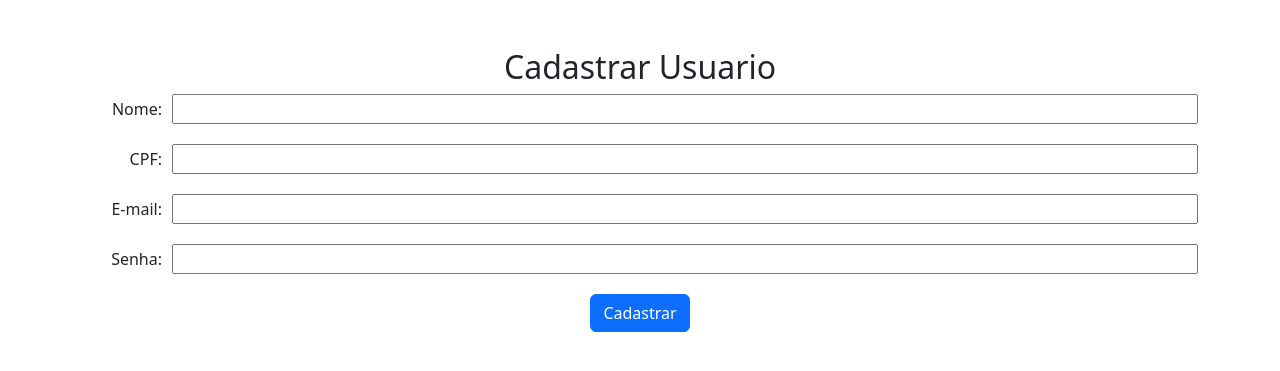
After one commit to Wesley-Silva-hub/formulario-carretinha, a Django app: page /cadastrar_usuario/ in a window 1280 px wide. The commit adds this page. Shown: the top 371 px of the page. Run offline with Django 5.2, Linux system fonts and the light colour scheme.

Commit message:
add news templates

```diff
--- a/formularioInterior/forms.py
+++ b/formularioInterior/forms.py
@@ -1,8 +1,8 @@
 
 from django import forms
-from .models import Pessoa
+from .models import Usuario
 
-class PessoaFormulario(forms.ModelForm):
+class UsuarioFormulario(forms.ModelForm):
     class Meta:
-        model = Pessoa
-        fields = ['nome', 'cpf']
+        model = Usuario
+        fields = ['nomeUsuario', 'cpfUsuario', 'emailUsuario', 'senhaUsuario', 'codUsuario']
--- a/formularioInterior/models.py
+++ b/formularioInterior/models.py
@@ -1,9 +1,33 @@
 
 from django.db import models
+from django.contrib.auth.hashers import make_password
+from django.contrib.auth.models import AbstractBaseUser
 
-class Pessoa(models.Model):
-    nome = models.CharField(max_length=100)
-    cpf = models.CharField(max_length=14, unique=True)
+class Usuario(AbstractBaseUser):
+
+    nomeUsuario = models.CharField(max_length=100)
+    cpfUsuario = models.CharField(max_length=14, unique=True, null=False, blank=False)
+    emailUsuario = models.CharField(max_length=100)
+    senhaUsuario = models.CharField(max_length=10)
+    codUsuario = models.AutoField(primary_key=True, null=False, blank=False)
+    USERNAME_FIELD = 'codUsuario'
+    def __str__(self):
+        return self.nomeUsuario
+
+    def setar_senhaUsuario(self, senha_plana):
+        self.senhaUsuario = make_password(senha_plana)
+
+class Hospital(models.Model):
+    nomeHospital = models.CharField(max_length=100)
+    codHospital = models.AutoField(primary_key=True, null=False, blank=False)
+    sn_interior = models.CharField(max_length=1)
 
     def __str__(self):
-        return self.nome
+        return self.nomeHospital
+
+
+class Cidade(models.Model):
+    nomeCidade = models.CharField(max_length=50)
+    codCidade = models.AutoField(primary_key=True)
+    def __str__(self):
+        return self.nomeCidade
--- /dev/null
+++ b/formularioInterior/templates/cadastrar_usuario.html
@@ -0,0 +1,84 @@
+<!DOCTYPE html>
+<html lang="en">
+<head>
+    <meta charset="UTF-8">
+    <meta name="viewport" content="width=device-width, initial-scale=1, shrink-to-fit=no">
+    <title>Cadastrar Usuario</title>
+    <!-- Adicione os links para os arquivos CSS do Bootstrap -->
+    <link href="https://cdn.jsdelivr.net/npm/bootstrap@5.3.0/dist/css/bootstrap.min.css" rel="stylesheet">
+    <style>
+        /* Adicione estilos personalizados aqui, se necessário */
+        .form-group {
+            display: flex;
+            flex-direction: row;
+            align-items: center;
+            margin-bottom: 20px; /* Espaçamento entre os campos */
+        }
+
+        .form-group label {
+            width: 80px; /* Largura fixa reduzida para os rótulos */
+            margin-right: 10px; /* Espaçamento entre o rótulo e o campo de entrada */
+            text-align: right; /* Alinhamento do texto do rótulo à direita */
+        }
+
+        .form-group input {
+            flex: 1; /* O campo de entrada ocupa todo o espaço restante */
+        }
+
+        .submit-button {
+            display: flex;
+            justify-content: center;
+        }
+    </style>
+</head>
+<body>
+
+<div class="container mt-5">
+    <h2 class="text-center">Cadastrar Usuario</h2>
+
+    <form method="post" action="{% url 'cadastrar_usuario' %}" class="needs-validation" novalidate>
+        {% csrf_token %}
+
+        <!-- Adicione classes Bootstrap aos elementos do formulário -->
+        <div class="form-group">
+            <label for="id_nomeUsuario">Nome:</label>
+            {{ form.nomeUsuario }}
+            <div class="invalid-feedback">
+                Por favor, insira o nome.
+            </div>
+        </div>
+
+        <div class="form-group">
+            <label for="id_cpfUsuario">CPF:</label>
+            {{ form.cpfUsuario }}
+            <div class="invalid-feedback">
+                Por favor, insira o CPF.
+            </div>
+        </div>
+
+        <div class="form-group">
+            <label for="id_emailUsuario">E-mail:</label>
+            {{ form.emailUsuario }}
+            <div class="invalid-feedback">
+                Por favor, insira o E-mail.
+            </div>
+        </div>
+
+        <div class="form-group">
+            <label for="id_senhaUsuario">Senha:</label>
+            {{ form.senhaUsuario }}
+            <div class="invalid-feedback">
+                Por favor, insira a senha.
+            </div>
+        </div>
+
+        <div class="submit-button">
+            <button type="submit" class="btn btn-primary">Cadastrar</button>
+        </div>
+    </form>
+</div>
+
+<!-- Adicione os scripts do Bootstrap no final do corpo para melhor desempenho -->
+<script src="https://cdn.jsdelivr.net/npm/bootstrap@5.3.0/dist/js/bootstrap.bundle.min.js"></script>
+</body>
+</html>
--- a/formularioInterior/urls.py
+++ b/formularioInterior/urls.py
@@ -5,7 +5,7 @@ favicon_view = RedirectView.as_view(url='/static/favicon.ico', permanent=True)
 from . import views
 urlpatterns = [
     path('', views.index, name='index'),
-    path('cadastrar_pessoa/', views.cadastrar_pessoa, name='cadastrar_pessoa'),
-    path('listar_pessoas/', views.listar_pessoas, name='listar_pessoas'),
+    path('cadastrar_usuario/', views.cadastrar_usuario, name='cadastrar_usuario'),
+    path('listar_usuarios/', views.listar_usuarios, name='listar_usuarios'),
     path('favicon.ico', RedirectView.as_view(url=staticfiles_storage.url('images/favicon.ico')))
 ]
--- a/formularioInterior/views.py
+++ b/formularioInterior/views.py
@@ -1,22 +1,39 @@
 from django.shortcuts import render, redirect
-from .forms import PessoaFormulario
-from .models import Pessoa
+from .forms import UsuarioFormulario
+from .models import Usuario
+from django.contrib.auth import authenticate, login
 
 def index(request):
     return render(request, 'index.html')
 
+def fazer_login(request):
+    if request.method == 'POST':
+        cpf = request.POST.get('cpf')
+        senha = request.POST.get('senha')
+        usuario = authenticate(request, cpf=cpf, senha=senha)
+        if usuario is not None:
+            login(request, usuario)
+            # Redirecionar para a página desejada após o login
+            return redirect('pagina_desejada')
+        else:
+            # Exibir mensagem de erro de login
+            return render(request, 'index.html', {'erro_login': True})
+    else:
+        return render(request, 'pagina_de_login.html')
 
-def cadastrar_pessoa(request):
+
+
+def cadastrar_usuario(request):
     if request.method == 'POST':
-        form = PessoaFormulario(request.POST)
-        if form.is_valid():
-            form.save()
-            return redirect('listar_pessoas')  # Redireciona para a lista de pessoas (ajuste conforme suas URLs)
+        formulario = UsuarioFormulario(request.POST)
+        if formulario.is_valid():
+            formulario.save()
+            return redirect('listar_usuarios')  # Redireciona para a lista de pessoas (ajuste conforme suas URLs)
     else:
-        form = PessoaFormulario()
+        formulario = UsuarioFormulario()
 
-    return render(request, 'cadastrar_pessoa.html', {'form': form})
+    return render(request, 'cadastrar_usuario.html', {'form': formulario})
 
-def listar_pessoas(request):
-    pessoas = Pessoa.objects.all()
-    return render(request, 'listar_pessoas.html', {'pessoas': pessoas})
+def listar_usuarios(request):
+    usuarios = Usuario.objects.all()
+    return render(request, 'listar_usuarios.html', {'usuarios': usuarios})
```
Also changed, not shown: formularioInterior/static/css/style.css (added, +17 -0 lines), formularioInterior/templates/cadastrar_pessoa.html (deleted, +0 -44 lines), formularioInterior/templates/index.html (+22 -7 lines), formularioInterior/templates/listar_usuarios.html (renamed from formularioInterior/templates/listar_pessoas.html, +9 -7 lines), db.sqlite3, formularioInterior/migrations/0002_cidade_hospital_usuario_delete_pessoa.py (added).
